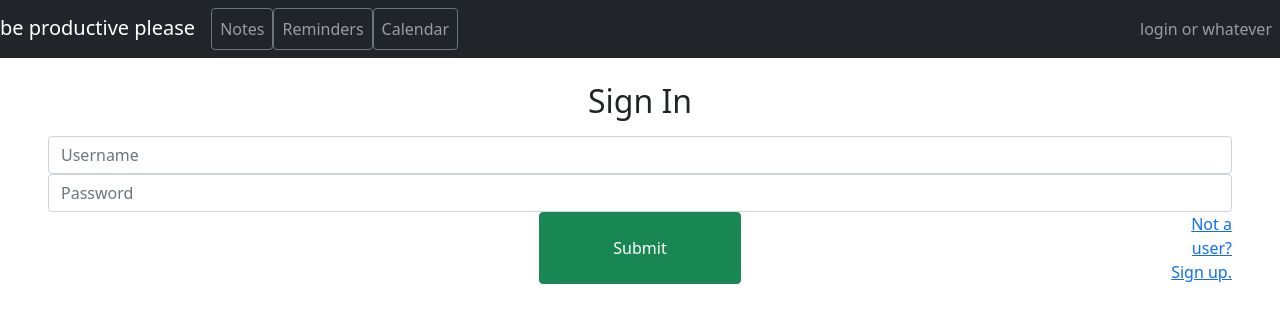
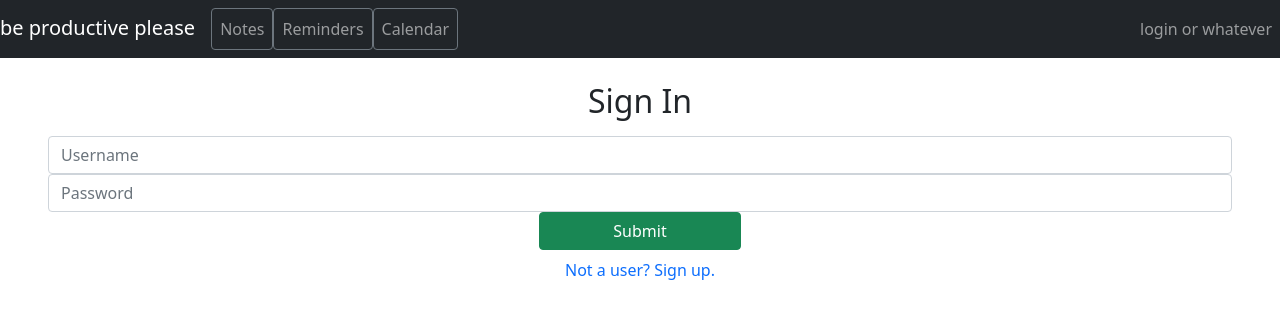
Before and after one commit to wrp90/ProductivityApp, a React (Create React App) app in the folder client/: page / in a window 1280 px wide. Shown: the top 322 px of the page. Built offline with nearby package versions, Linux system fonts and the light colour scheme.

Commit message:
deploying

```diff
--- a/client/src/pages/SignIn.js
+++ b/client/src/pages/SignIn.js
@@ -1,15 +1,19 @@
 // import stuff
-import React, {useState} from "react";
+import React, { useState } from "react";
+import { Link, Route, useLocation } from "react-router-dom";
+import SignUp from "./SignUp";
 
 function SignIn() {
-    const [username, setUsername] = useState();
-    const [password, setPassword] = useState();
+  const [username, setUsername] = useState();
+  const [password, setPassword] = useState();
 
   const handleSubmit = e => {
     e.preventDefault();
     console.log("username is " + username);
     console.log("password is " + password);
   };
+
+  const location = useLocation();
 
   return (
     <div>
@@ -44,12 +48,22 @@ function SignIn() {
             <button className="btn btn-success col col-md-2 offset-md-5" type="submit">
               Submit
             </button>
-            <a href="./signup" className="col col-md-1 offset-md-4 text-end">Not a user? Sign up.</a>
+
+            {/* <Link to="./signup" component={SignUp}>Not a user? Sign up.</Link> */}
+            <Link
+              to="/signup"
+              className={location.pathname === "/signup" ? "nav-link active" : "nav-link"}
+            >
+              Not a user? Sign up.
+            </Link>
+            <Route exact path={`/signup`} component={SignUp} />
+
+            {/* <a href="./signup" className="col col-md-1 offset-md-4 text-end"></a> */}
           </div>
         </div>
-        </form>
+      </form>
     </div>
-    )
+  )
 };
 
 export default SignIn;
--- a/client/src/pages/SignUp.js
+++ b/client/src/pages/SignUp.js
@@ -54,7 +54,7 @@ function SignUp() {
                     </div>
                     <button className="btn btn-success" type="submit">
                         SignUp
-          </button>
+                    </button>
                 </div>
             </form>
         </div>
```
